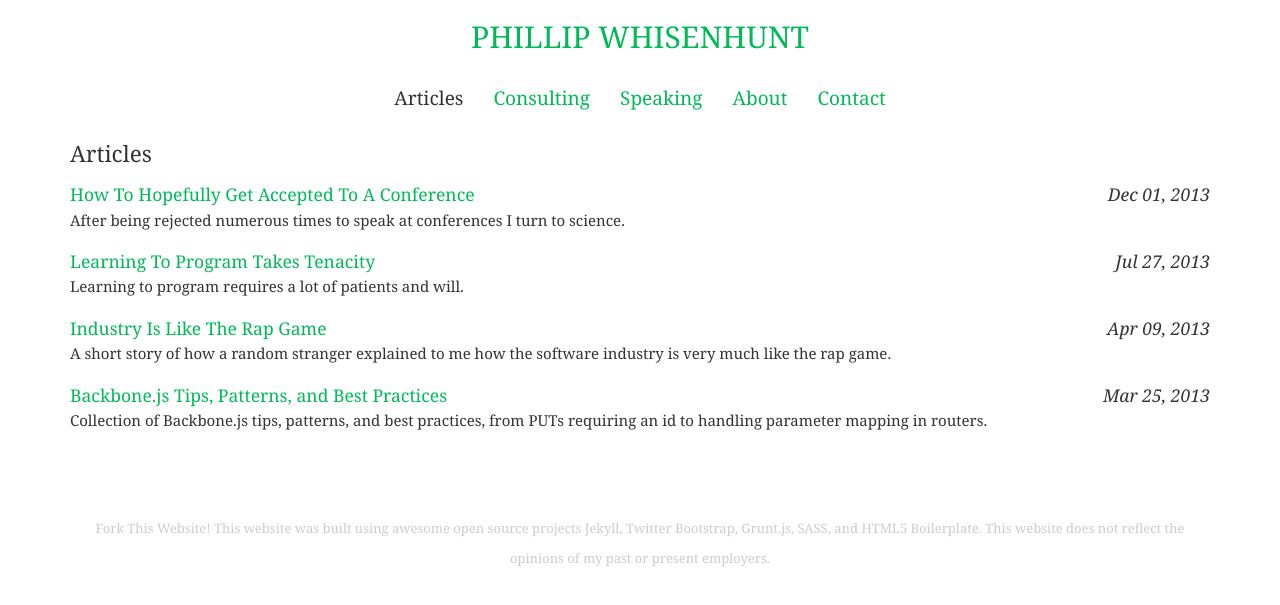
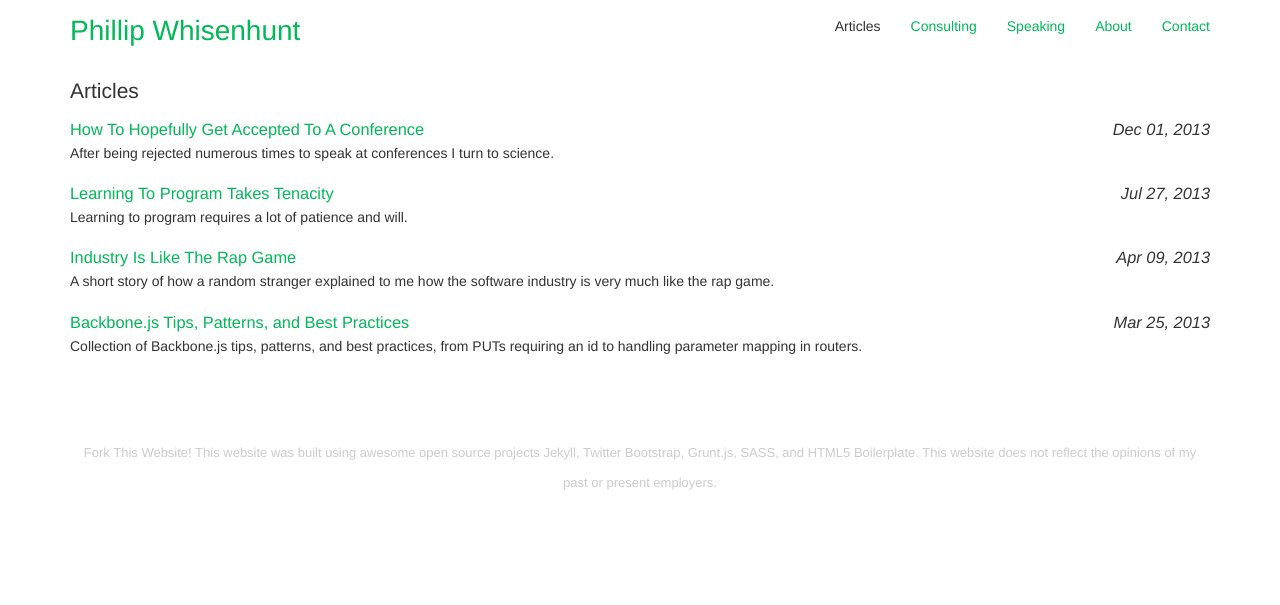
Before and after one commit to pwhisenhunt/pwhisenhunt.github.io, a Jekyll site: the page built from index.html, in a window 1280 px wide. Shown: the top 605 px of the page. Built offline with Jekyll 4.4.1, drawn with Linux system fonts in a browser that asks for light colours; comment, search, counter and statistics services are not loaded.

Commit message:
Minor visual tweaks and typos.

```diff
--- a/_layouts/default.html
+++ b/_layouts/default.html
@@ -41,7 +38,14 @@
                         </div>
                         <!-- Collect the nav links, forms, and other content for toggling -->
                         <div class="collapse navbar-collapse" id="bs-example-navbar-collapse-1">
-                            <ul class="nav navbar-nav">
+                            <ul class="nav navbar-nav navbar-left">
+                                <li class="navbar-left">
+                                    <a href="/" alt="pwhisenhunt.com Home">
+                                        <h1>{{ site.author.name }}</h1>
+                                    </a>
+                                </li>
+                            </ul>
+                            <ul class="nav navbar-nav navbar-right">
                                 <li {% if page.active == "articles" %} class="active" {% endif %}>
                                     <a href="/">Articles</a>
                                 </li>
--- a/_posts/2013-07-27-Learning-To-Program-Takes-Tenacity.html
+++ b/_posts/2013-07-27-Learning-To-Program-Takes-Tenacity.html
@@ -1,7 +1,7 @@
 ---
 layout: post
 active: articles
-caption: Learning to program requires a lot of patients and will.
+caption: Learning to program requires a lot of patience and will.
 title: Learning To Program Takes Tenacity
 comments: true
 ---
```
Also changed, not shown: other parts of _layouts/default.html (+0 -3 lines), css/main.concat.css (+21 -30 lines), css/main.css (+21 -30 lines), scss/_content.scss (+3 -11 lines), css/main.min.css.
